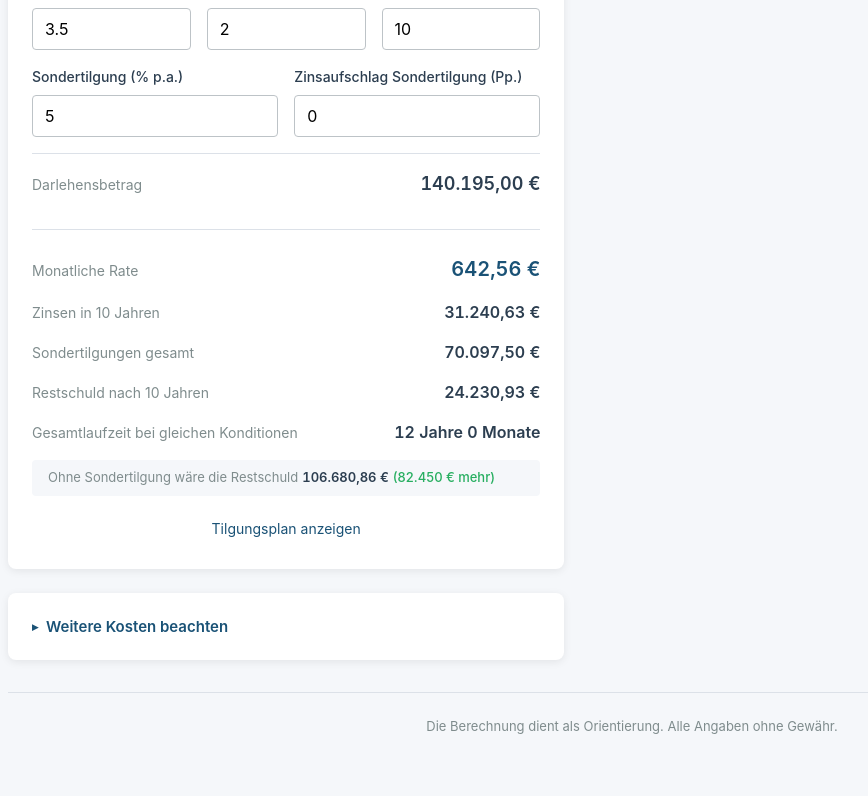
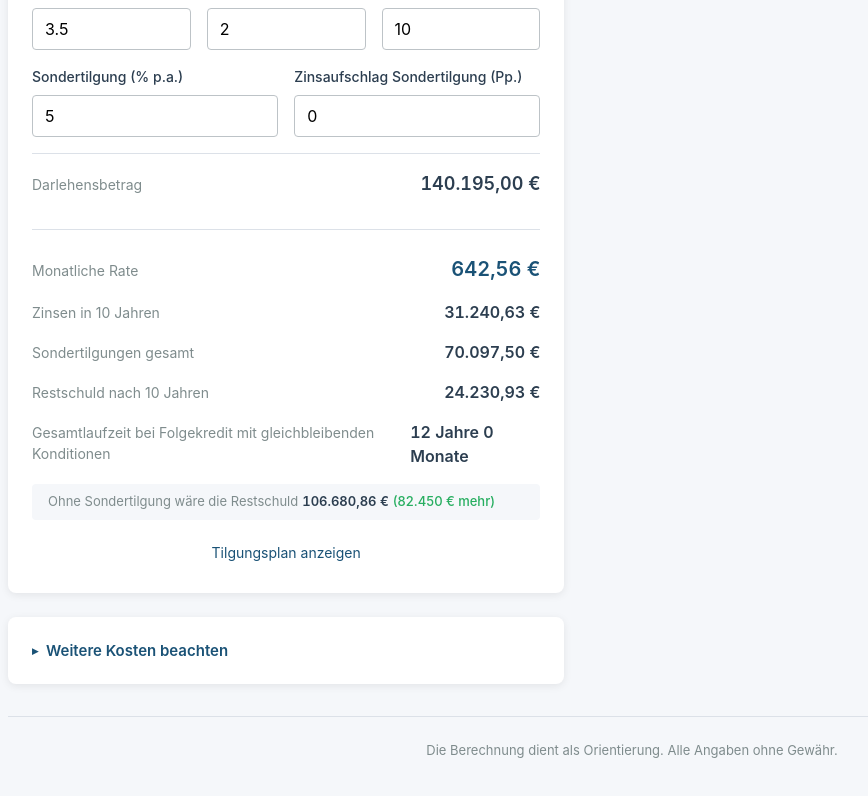
Before and after one commit to PhilippMeissner/immo-calc, an Angular app: page / in a window 1280 px wide. Shown: the part 839-1635 px from the top of the page, without its empty margins (8-876 px from the left). Built offline with nearby package versions, Linux system fonts and the light colour scheme.

Commit message:
Adjustments

```diff
--- a/src/app/components/mortgage/mortgage.html
+++ b/src/app/components/mortgage/mortgage.html
@@ -132,7 +132,7 @@
         </div>
         @if (m.remainingDebt > 0 && m.totalTermMonths > 0) {
           <div class="result-item">
-            <span class="label">Gesamtlaufzeit bei gleichen Konditionen</span>
+            <span class="label">Gesamtlaufzeit bei Folgekredit mit gleichbleibenden Konditionen</span>
             <span class="value">{{ (m.totalTermMonths - m.totalTermMonths % 12) / 12 }} Jahre {{ m.totalTermMonths % 12 }} Monate</span>
           </div>
         }
```
Also changed, not shown: 1 other file (tests, documents, lock files or other folders).
